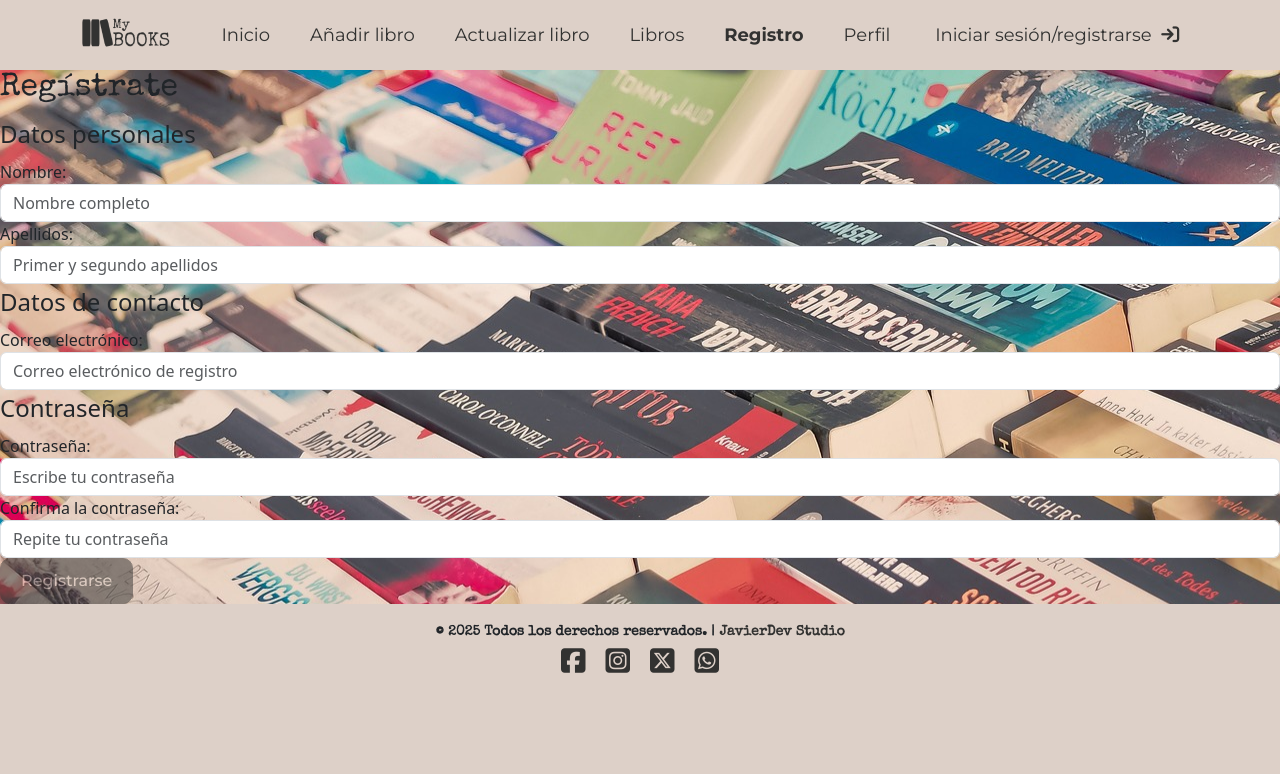
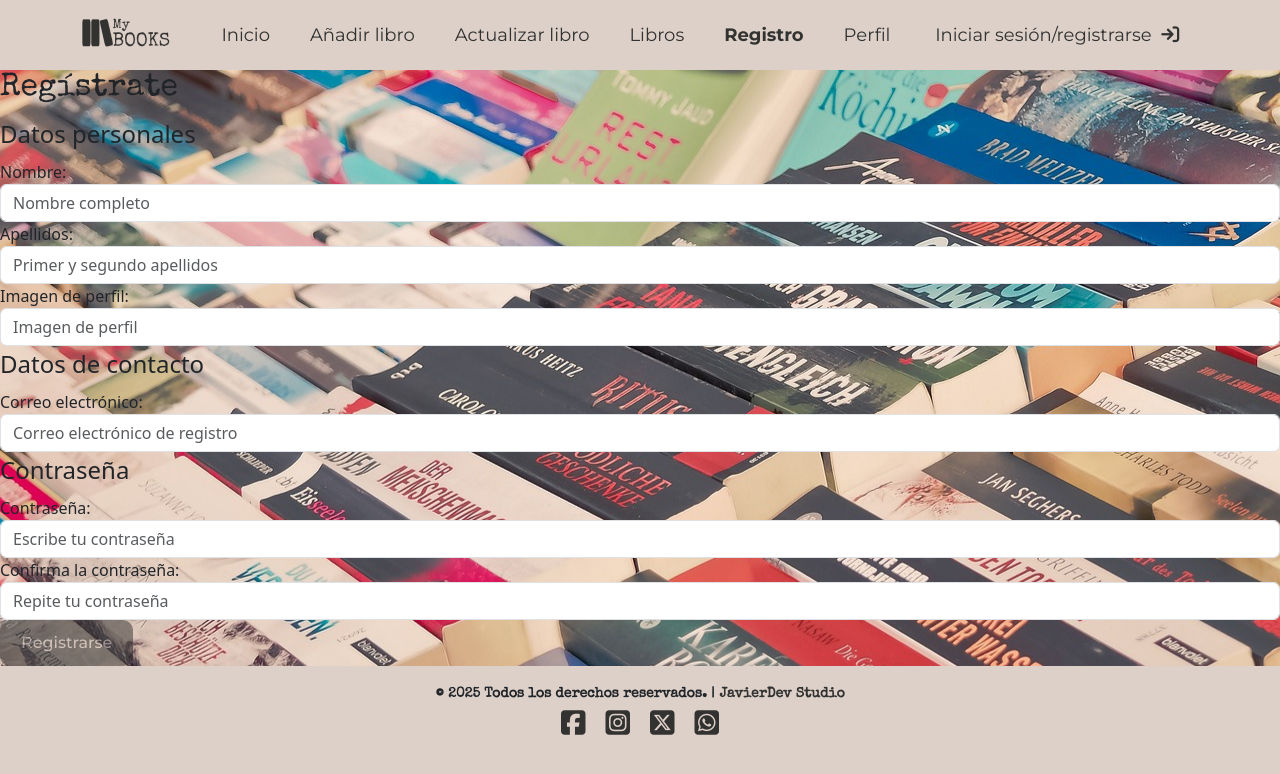
Before and after one commit to Valden-jta/appBooks, an Angular app: page /register in a window 1280 px wide. Shown: the top 774 px of the page. Built offline with nearby package versions, Linux system fonts and the light colour scheme.

Commit message:
funcion register añadida correctamente

```diff
--- a/src/app/components/form-register/form-register.component.html
+++ b/src/app/components/form-register/form-register.component.html
@@ -45,6 +45,27 @@
             class="invalid-feedback"
           >
             Los apellidos son necesarios
+          </div>
+        </div>
+         <div class="form__element">
+          <label for="nombre" class="form__element-label">Imagen de perfil:</label>
+          <input
+            type="text"
+            class="form-control"
+            formControlName="photo"
+            placeholder="Imagen de perfil"
+            [ngClass]="{
+              'is-invalid':
+                (formRegister.get('photo')?.dirty ||
+                  formRegister.get('photo')?.touched) &&
+                !formRegister.get('photo')?.valid
+            }"
+          />
+          <div
+            *ngIf="!formRegister.get('photo')?.valid"
+            class="invalid-feedback"
+          >
+            El photo es necesario
           </div>
         </div>
       </fieldset>
--- a/src/app/components/form-register/form-register.component.ts
+++ b/src/app/components/form-register/form-register.component.ts
@@ -1,6 +1,16 @@
 import { Component, OnInit } from '@angular/core';
-import { AbstractControl, FormBuilder, FormGroup, Validators } from '@angular/forms';
-import  { User } from '../../models/user';
+import {
+  AbstractControl,
+  FormBuilder,
+  FormGroup,
+  Validators,
+} from '@angular/forms';
+
+import { ToastrService } from 'ngx-toastr';
+
+import { UserService } from 'src/app/shared/user.service';
+import { ApiAnswer } from '../../models/api-answer';
+import { User } from '../../models/user';
 
 @Component({
   selector: 'app-form-register',
@@ -8,55 +18,78 @@ import  { User } from '../../models/user';
   styleUrls: ['./form-register.component.css'],
 })
 export class FormRegisterComponent implements OnInit {
-
   public formRegister!: FormGroup;
   public newUser: User;
 
-  constructor(private formRegisterBuilder: FormBuilder) {
-    this.newUser = new User(0,'','','','','');
+  constructor(
+    private formRegisterBuilder: FormBuilder,
+    private apiService: UserService,
+    private toastr: ToastrService
+  ) {
+    this.newUser = new User(0, '', '', '', '', '');
     this.buildForm();
   }
 
   ngOnInit(): void {}
 
-
-private buildForm() {
+  private buildForm() {
     this.formRegister = this.formRegisterBuilder.group({
-      nombre: ['',[Validators.required]],
-      apellidos: ['',[Validators.required]],
+      nombre: ['', [Validators.required]],
+      apellidos: ['', [Validators.required]],
       email: ['', [Validators.required, Validators.email]],
-      direccion: ['',[Validators.required]],
+      photo: ['', [Validators.required]],
       password: ['', [Validators.required, this.regExpPassword]],
-      password2:['',[Validators.required, this.checkPassword]],
+      password2: ['', [Validators.required, this.checkPassword]],
     });
-
-}
+  }
 
   private regExpPassword(control: AbstractControl) {
     const regexp = /^(?=.*?[A-Z])(?=.*?[a-z])(?=.*?[0-9]).{8,}$/;
-    if(!regexp.test(control.value)) {
-      return {invalidPassword: true}
+    if (!regexp.test(control.value)) {
+      return { invalidPassword: true };
     }
     return null;
   }
 
   private checkPassword(control: AbstractControl) {
     if (control.parent?.value.password !== control.value) {
-      return {unMatchPassword: true}
+      return { unMatchPassword: true };
+      console.log('las contraseñas deben coincidir');
     }
     return null;
   }
 
-  public onSubmit() {
+  register(user: User) {
     console.log('enviando formulario');
     if (this.formRegister.valid) {
       this.newUser.name = this.formRegister.value.nombre;
       this.newUser.last_name = this.formRegister.value.apellidos;
       this.newUser.email = this.formRegister.value.email;
+      this.newUser.photo = this.formRegister.value.photo;
       this.newUser.password = this.formRegister.value.password;
       console.log(this.newUser);
-    } else {
-      console.log('Formulario inválido');
     }
+
+    this.apiService.register(user).subscribe(
+      (res: ApiAnswer) => {
+        console.log("formulario enviado")
+        console.log(res.data);
+        this.toastr.success(res?.message || 'Usuario registrado', '', {
+          timeOut: 2000,
+          positionClass: 'toast-bottom-right',
+        });
+      },
+      (error) => {
+        this.toastr.error(error.error?.message || 'Error de conexión', '', {
+          timeOut: 2000,
+          positionClass: 'toast-bottom-right',
+        });
+      }
+    );
   }
+
+  public onSubmit() {
+      this.register(this.newUser);
+    }
+
 }
```
